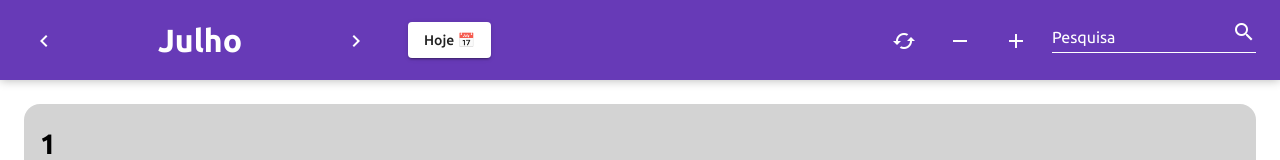
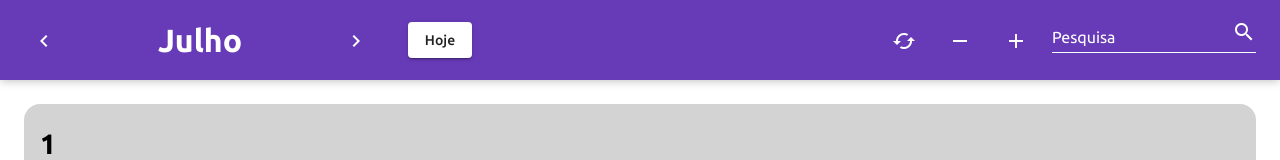
Before and after one commit to felipe-dias-azevedo/calendario-revisao-continua-estudos-angular, an Angular app: page / in a window 1280 px wide. Shown: the top 160 px of the page. Built offline with nearby package versions, Linux system fonts and the light colour scheme.

Commit message:
fix cli analytics and build

```diff
--- a/angular.json
+++ b/angular.json
@@ -103,5 +103,8 @@
         }
       }
     }
+  },
+  "cli": {
+    "analytics": false
   }
 }
--- a/package.json
+++ b/package.json
@@ -5,7 +5,7 @@
     "ng": "ng",
     "start": "ng serve",
     "build": "ng build",
-    "install": "ng build --configuration=production --aot --build-optimizer --base-href /calendario-estudos/",
+    "build-o": "ng build --configuration=production --aot --build-optimizer --base-href /calendario-estudos/",
     "watch": "ng build --watch --configuration development",
     "test": "ng test"
   },
--- a/src/app/app.component.html
+++ b/src/app/app.component.html
@@ -27,7 +27,7 @@
       (click)="goToToday()"
       matTooltip="Ir para o dia de hoje"
     >
-      Hoje 📅
+      Hoje
     </button>
   </div>
   <div class="options">
@@ -77,6 +77,5 @@
     (updateChildren)="updateData()"
     id="dia-{{ studyDay.day }}"
     class="study-day {{ isTodayStudyDay(studyDay.day) ? 'today-study-day' : '' }}"
-  >
-  </div>
+  ></div>
 </main>
--- a/src/app/app.module.ts
+++ b/src/app/app.module.ts
@@ -27,6 +27,7 @@ import {MatTooltipModule} from "@angular/material/tooltip";
 import {MatChipsModule} from "@angular/material/chips";
 import { ModalUpdateSubjectComponent } from './shared/components/modal/update-subject/modal-update-subject.component';
 import {MatMenuModule} from "@angular/material/menu";
+import {MatCardModule} from "@angular/material/card";
 
 @NgModule({
   declarations: [
@@ -63,7 +64,8 @@ import {MatMenuModule} from "@angular/material/menu";
         MatTooltipModule,
         ReactiveFormsModule,
         MatChipsModule,
-        MatMenuModule
+        MatMenuModule,
+        MatCardModule
     ],
   providers: [
     { provide: MAT_DATE_LOCALE, useValue: 'pt-BR' }
```
